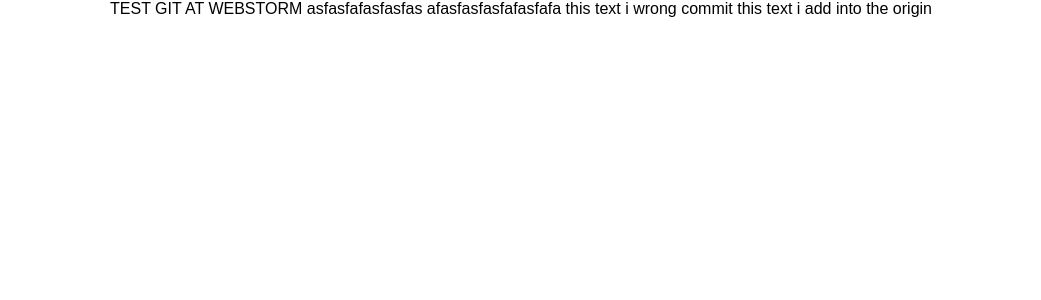
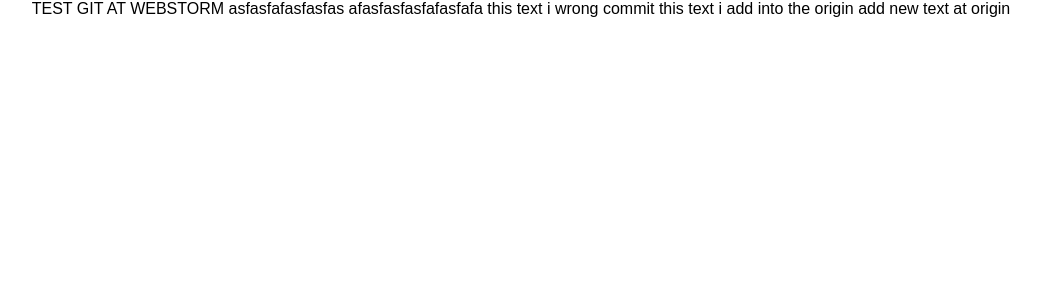
Before and after one commit to Fenricage/WebStormGit, a React (Create React App) app: page / in a window 1280 px wide. Shown: the top 300 px of the page, without its empty margins (119-1160 px from the left). Built offline with nearby package versions, Linux system fonts and the light colour scheme.

Commit message:
Update App.js

```diff
--- a/src/App.js
+++ b/src/App.js
@@ -11,6 +11,7 @@
         afasfasfasfafasfafa
           this text i wrong commit
       this text i add into the origin
+      add new text at origin
       </div>
     );
   }
```
